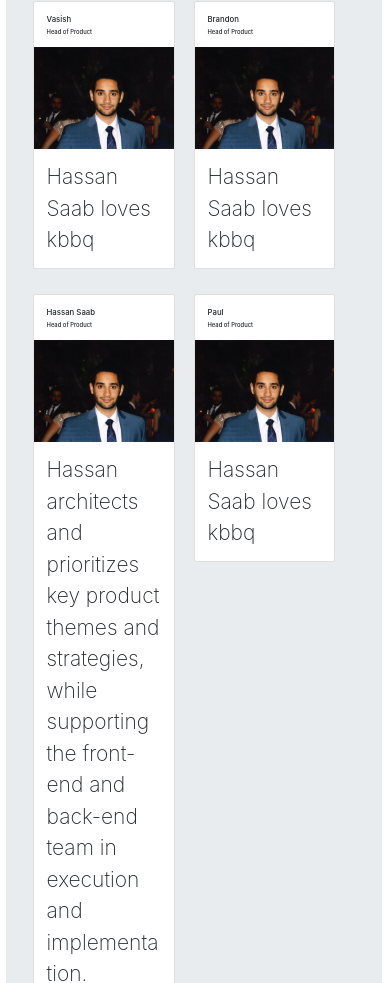
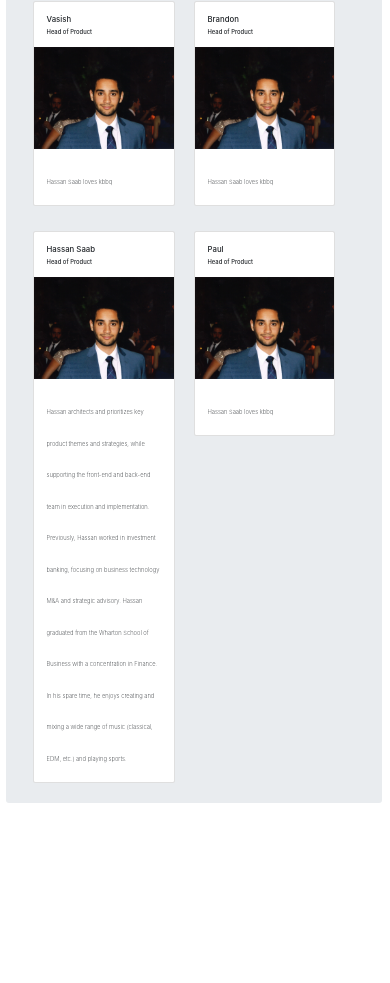
Before and after one commit to hsaab/forkit-co, a React (Create React App) app: page /#/about in a window 390 px wide. Shown: the part 950-1933 px from the top of the page. After the commit the page ends 1773 px from the top, so only its background shows below. Built offline with nearby package versions, Linux system fonts and the light colour scheme.

Commit message:
optimized for mobile phone still need bios

```diff
--- a/src/App.css
+++ b/src/App.css
@@ -11,10 +11,7 @@
 .bg {
     height: 100%;
     width: 100%;
-    position: absolute;
-    background-position: 'center';
-    background-repeat: 'no-repeat';
-    background-size: 'cover';
+    position: relative;
 }
 
 .mainText {
@@ -27,7 +24,7 @@
 }
 
 .navText {
-  font-size: 1.1vw;
+  font-size: 1.2vw;
 }
 
 .navContainer {
@@ -40,7 +37,7 @@
 .navLogo {
   width: 20%;
   height: auto;
-  margin-top: 1vh;
+  margin-top: 2vh;
 }
 
 .headShot {
@@ -60,4 +57,5 @@
 
 .profSub {
   font-size: 1.5vw;
+  font-weight: thin;
 }
--- a/src/Components/Profile.js
+++ b/src/Components/Profile.js
@@ -25,7 +25,7 @@ class Profile extends Component {
             </CardBody>
             <img className="headShot" src={this.props.image} alt="Card image cap" />
             <CardBody>
-              <CardText className="profSub">{this.props.bio}</CardText>
+              <CardText> <large className="profSub"> {this.props.bio} </large> </CardText>
             </CardBody>
           </Card>
         </Row>
```
